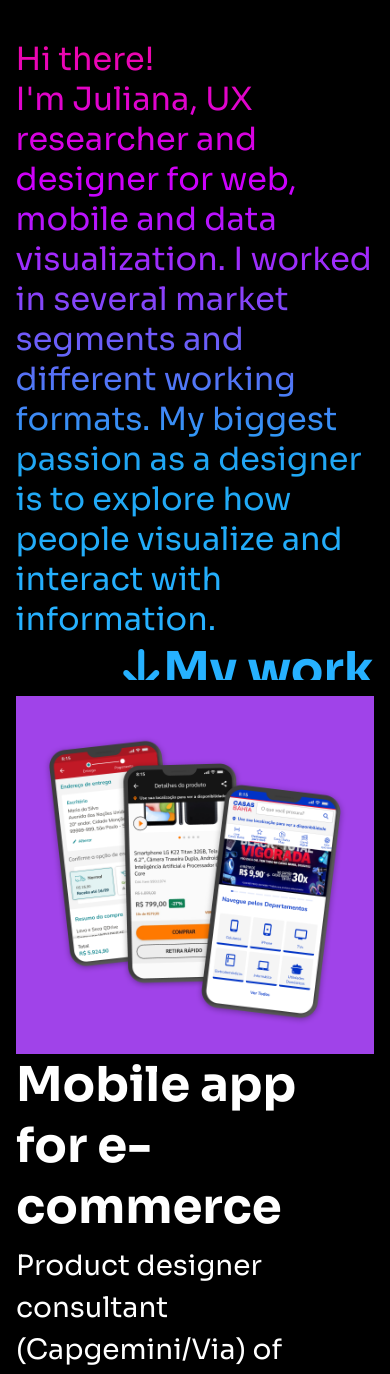
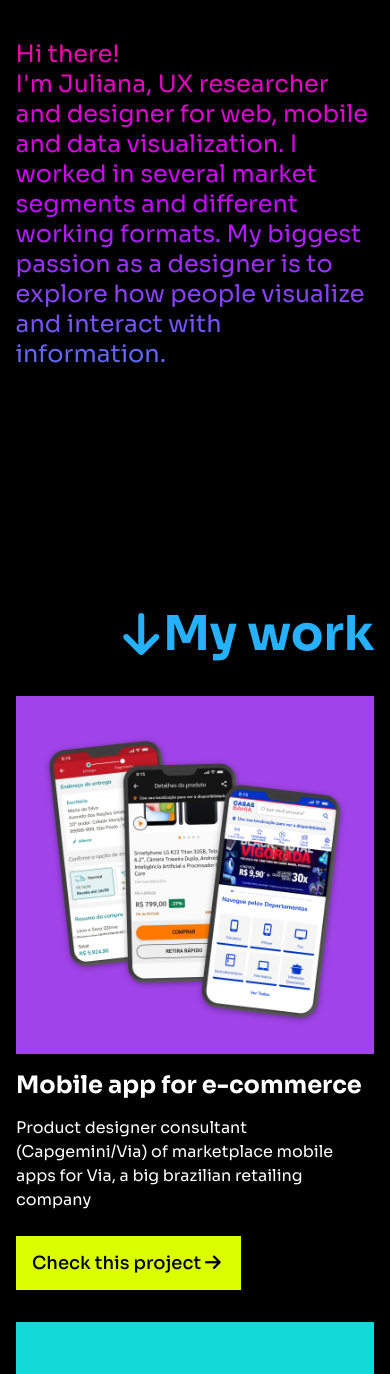
Before and after one commit to Jhbonomo/portfolio.github.io, a plain HTML site: page index.html in a window 390 px wide. Shown: the part 164-1538 px from the top of the page. Drawn offline with Linux system fonts and the light colour scheme.

Commit message:
ajustes responsividade

```diff
--- a/css/styles.css
+++ b/css/styles.css
@@ -105,12 +105,16 @@ button {
 }
 
 @media only screen and (max-width: 1000px) {
+  .cards-list{margin: 0;}
   #card{display: flex; flex-direction: column; align-content: space-around; margin: 16px;}
-  .content-box {width: 100%;}
-  .cards-list{margin: 0;}
-  .img-card-box{width: 100%; padding-right: 0}
-  .card-info h2{font-size: 28px; color: white; margin-bottom: 8px}
-  .card-info p{font-size: 16px; color: white; margin-bottom: 24px}}
+  .img-card-box{width: 100%; padding-right: 0;}
+  #card h2{font-size: 24px; color: white; margin: 16px 0;}
+  #card p{font-size: 16px; color: white; margin-bottom: 24px;}
+  #main-banner p {font-size:24px}
+}
+
+
+
 @media only screen and (min-width: 1400px) {
   #main-banner{max-width: 1600px;}
   #main-banner h1{font-size: 64px; color: white; }
--- a/index.html
+++ b/index.html
@@ -33,7 +33,7 @@
   <div id="main-banner" class="gradient-text">
     <div id="about-me" >
       <h1 style="margin-bottom: 5vh;">About me</h1>
-      <div><p class="about-me-p">Hi there! <br>
+      <div><p>Hi there! <br>
         I'm Juliana, UX researcher and designer for web, mobile and data visualization.
         I worked in several market segments and different working formats. My biggest passion
         as a designer is to explore how people visualize and interact with information.</p></div>
```
